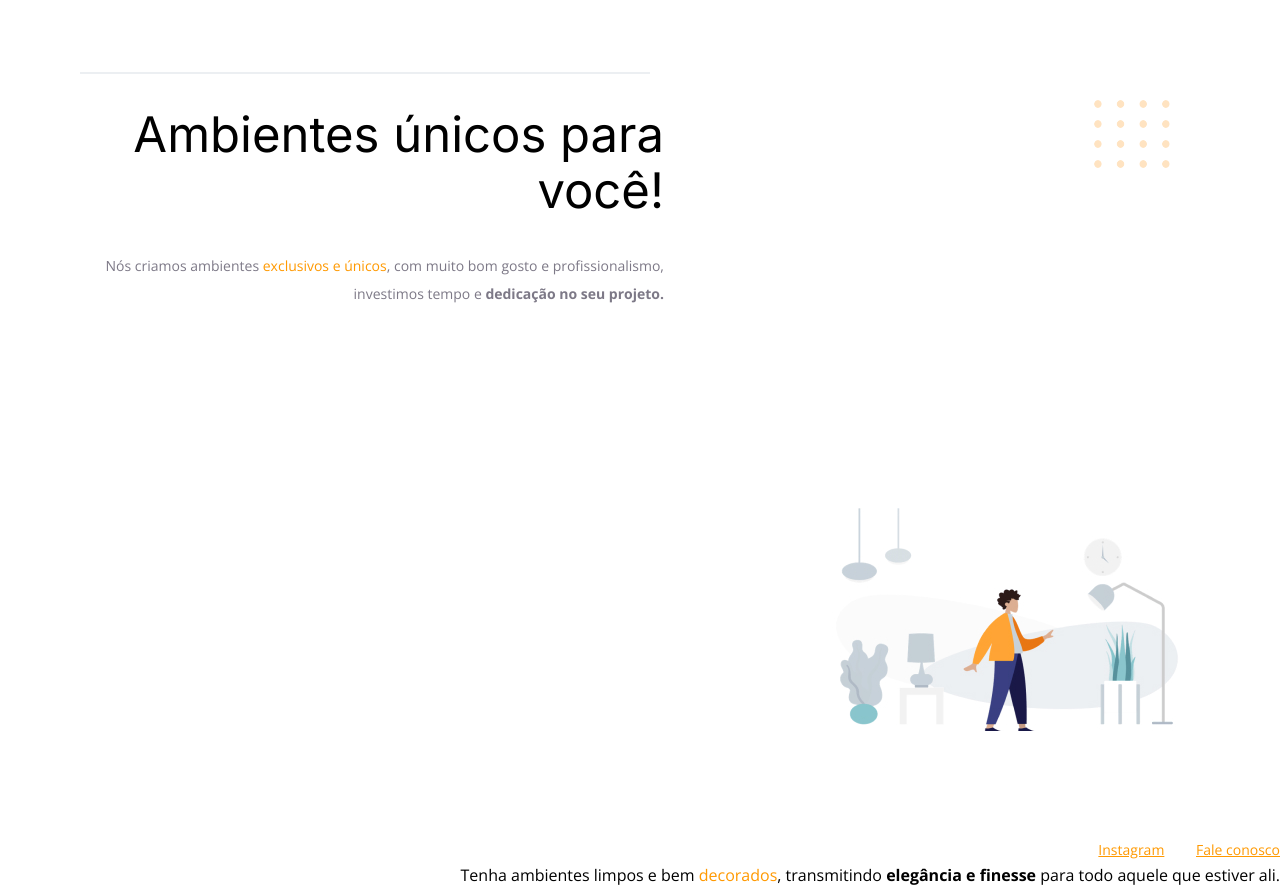
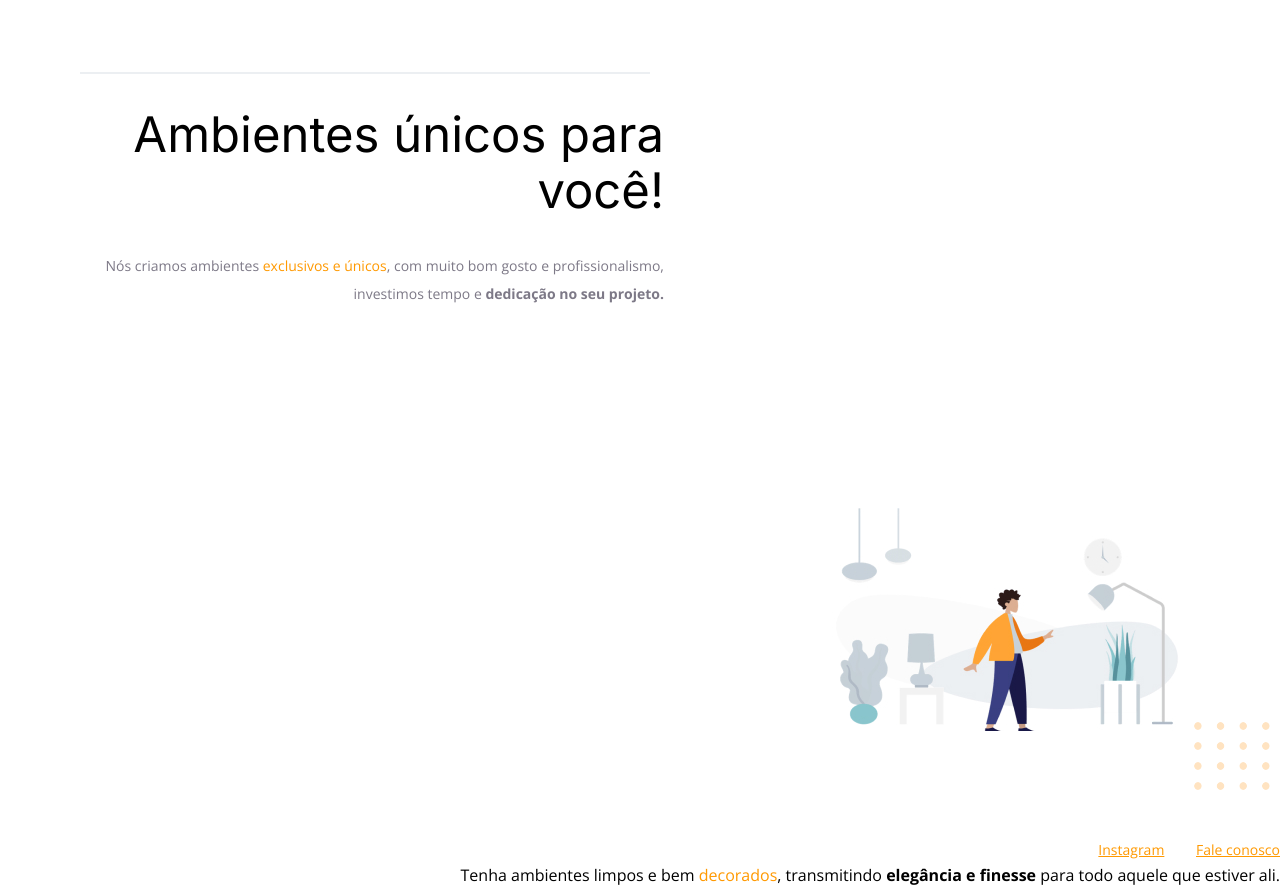
Before and after one commit to BrunnoML/desafioFase02, a plain HTML site: page index.html in a window 1280 px wide. Drawn offline with nearby package versions, Linux system fonts and the light colour scheme.

Commit message:
style: ball position

```diff
--- a/style.css
+++ b/style.css
@@ -1,5 +1,5 @@
 body {
-  font-family: "Open Sans", sans-serif;
+  font-family: 'Open Sans', sans-serif;
   text-align: end;
   margin: 0;
 }
@@ -14,7 +14,7 @@ img {
 }
 
 h1 {
-  font-family: "Inter", sans-serif;
+  font-family: 'Inter', sans-serif;
   font-size: 49px;
   line-height: 56px;
   font-weight: normal;
@@ -26,11 +26,13 @@ h1 span {
   margin-bottom: 32px;
 }
 
-span, a {
+span,
+a {
   color: #ff9900;
 }
 
-p, #footer {
+p,
+#footer {
   color: #7d7987;
   font-size: 14px;
   line-height: 28px;
@@ -46,11 +48,12 @@ p, #footer {
 
   margin: 0 8px;
 
-    border: 1px solid #ECEFF2;
+  border: 1px solid #eceff2;
 }
 
 #balls {
   position: fixed;
-    top: 0;
+  bottom: 0;
   right: 0;
+  margin: 0;
 }
```
Lines whose indentation alone changed are shown as unchanged.
